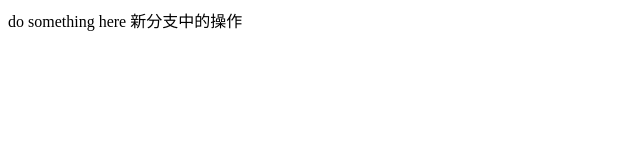
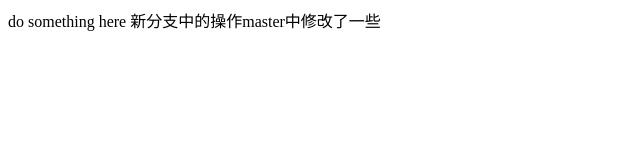
Before and after one commit to ahlongge/ahlongge.github.io, a plain HTML site: page index.html in a window 1280 px wide. Shown: the whole page, without its empty margins (0-640 px from the left). Drawn offline with Linux system fonts and the light colour scheme.

Commit message:
master修改了

```diff
--- a/index.html
+++ b/index.html
@@ -4,6 +4,6 @@
 	<title>关于我</title>
 </head>
 <body>
-do something here 新分支中的操作
+do something here 新分支中的操作master中修改了一些
 </body>
 </html>
```
